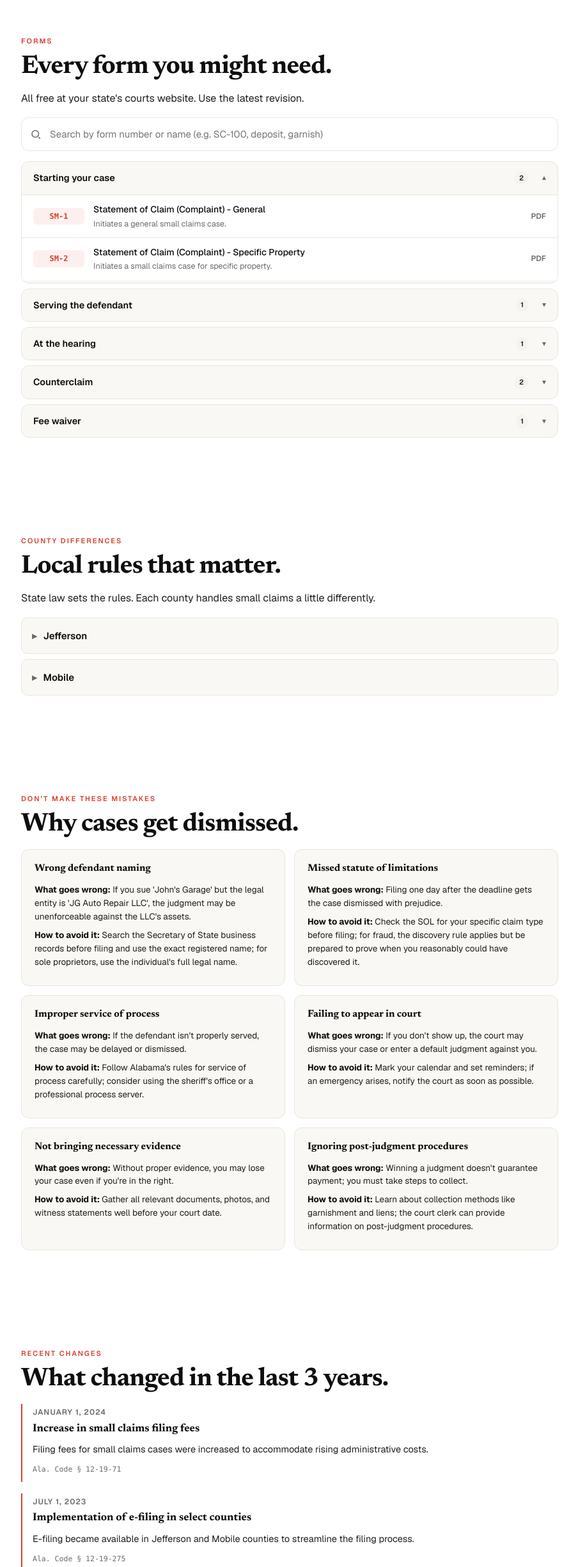
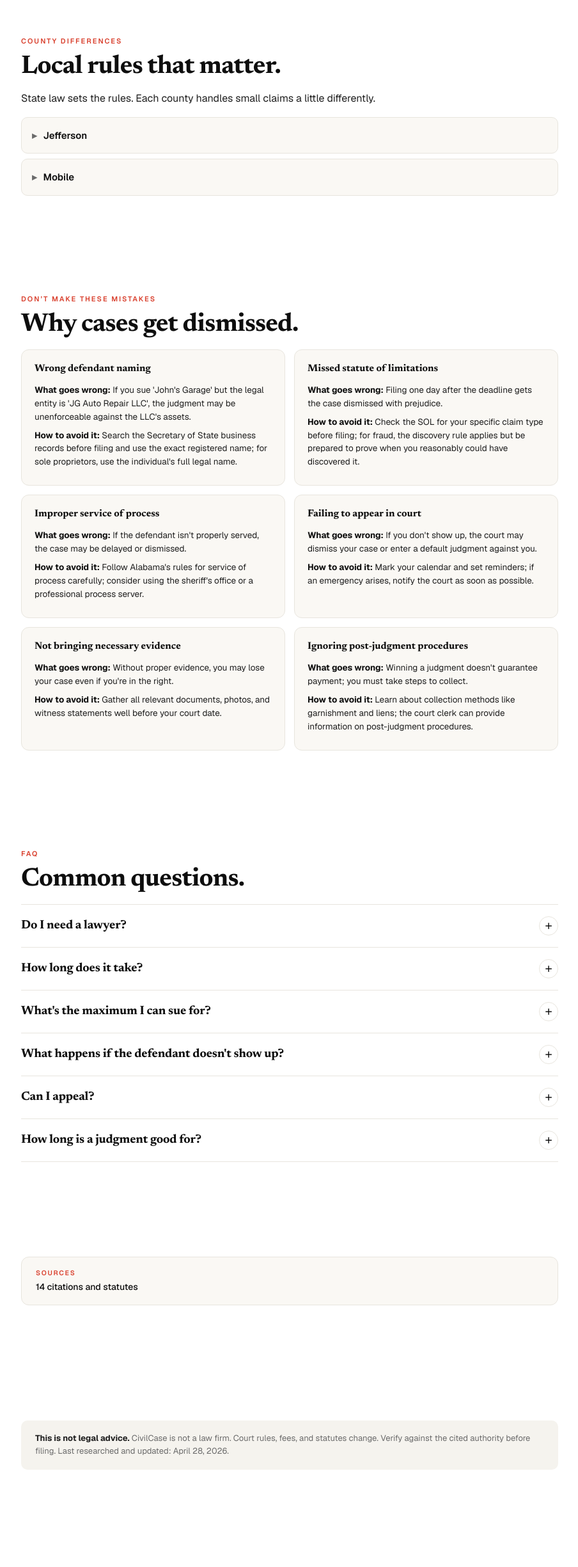
Before and after one commit to ybyalik/smallclaims, a Next.js app: page /small-claims/alabama in a window 1280 px wide. Shown: the part 5509-7958 px from the top of the page at 64% size, without its empty margins (187-1091 px from the left). Built offline with nearby package versions, Linux system fonts and the light colour scheme.

Commit message:
Remove Forms and Recent-changes sections from state pages
Both had data-quality issues from the AI-extraction pipeline (sparse form numbers/URLs, recent-changes that were often blank or speculative). Pulling them off the live page until the underlying data is reliable.

```diff
--- a/app/(site)/small-claims/[state]/page.tsx
+++ b/app/(site)/small-claims/[state]/page.tsx
@@ -7,7 +7,6 @@ import Breadcrumbs from "../../../../components/Breadcrumbs";
 import StatuteChecker from "../../../../components/widgets/StatuteChecker";
 import FeeCalculator from "../../../../components/widgets/FeeCalculator";
 import ClaimExplorer from "../../../../components/widgets/ClaimExplorer";
-import GroupedForms from "../../../../components/widgets/GroupedForms";
 
 // Pre-generate every state. States without data render a "coming soon" placeholder.
 export function generateStaticParams() {
@@ -494,16 +493,6 @@ export default async function StateGuide({ params }: Params) {
           )}
         </section>
 
-        {/* FORMS HUB */}
-        <section id="forms" className="g-section">
-          <header className="g-section-head">
-            <span className="eyebrow">Forms</span>
-            <h2>Every form you might need.</h2>
-            <p>All free at your state's courts website. Use the latest revision.</p>
-          </header>
-          <GroupedForms forms={g.forms} />
-        </section>
-
         {/* COUNTY DIFFERENCES */}
         {g.countyDifferences.length > 0 && (
           <section className="g-section">
@@ -548,30 +537,6 @@ export default async function StateGuide({ params }: Params) {
               </li>
             ))}
           </ul>
-        </section>
-
-        {/* RECENT CHANGES */}
-        <section className="g-section">
-          <header className="g-section-head">
-            <span className="eyebrow">Recent changes</span>
-            <h2>What changed in the last 3 years.</h2>
-          </header>
-          <ol className="g-changes">
-            {g.recentChanges.map((c, i) => (
-              <li key={i}>
-                <time dateTime={c.date}>
-                  {new Date(c.date).toLocaleDateString("en-US", {
-                    year: "numeric",
-                    month: "long",
-                    day: "numeric",
-                  })}
-                </time>
-                <h4>{c.title}</h4>
-                <p>{c.description}</p>
-                {c.bill && <span className="change-bill">{c.bill}</span>}
-              </li>
-            ))}
-          </ol>
         </section>
 
         {/* FAQ */}
```
